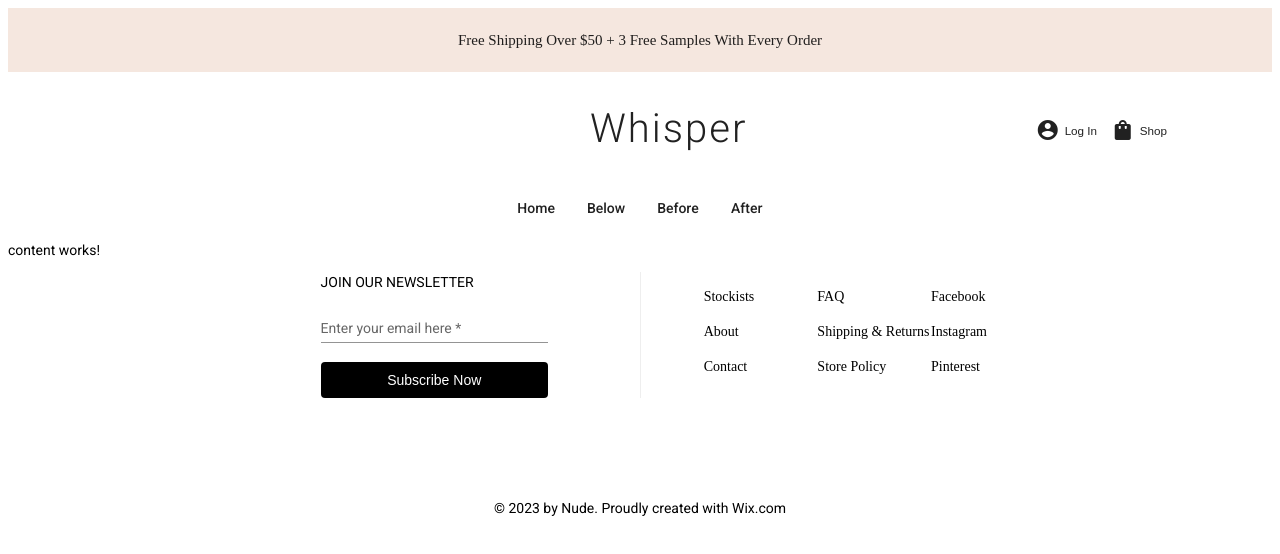
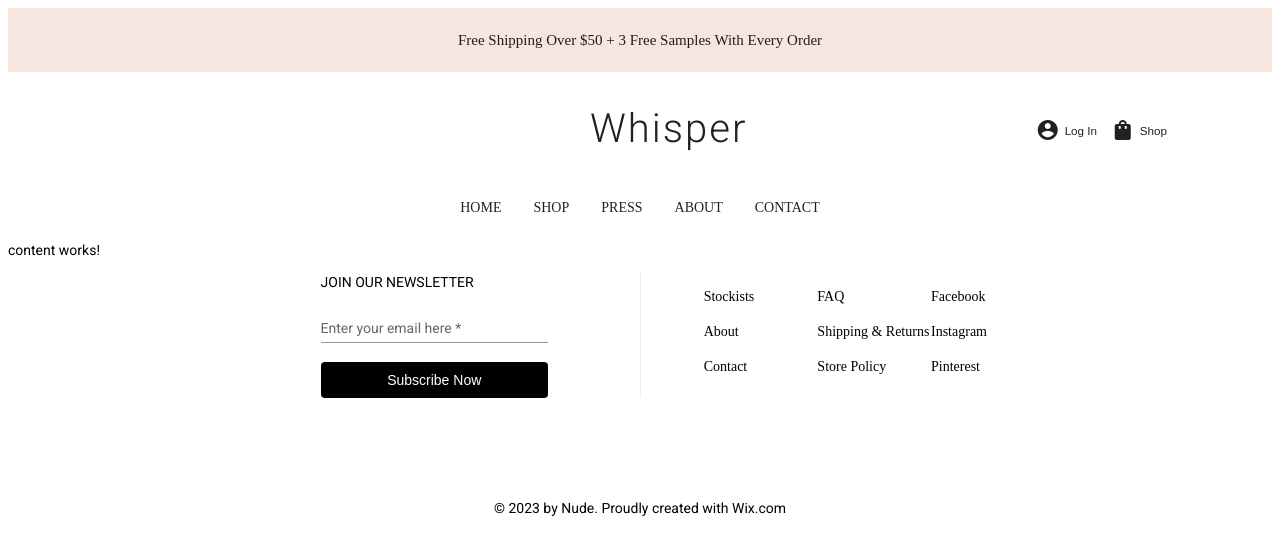
Before and after one commit to TUTUBIG/nude, an Angular app: page / in a window 1280 px wide. Shown: the top 554 px of the page. Built offline with nearby package versions, Linux system fonts and the light colour scheme.

Commit message:
header content

```diff
--- a/src/app/footer/footer.component.sass
+++ b/src/app/footer/footer.component.sass
@@ -20,7 +20,6 @@
         button:hover
           background-color: whitesmoke
           color: black
-          font-family: fantasy
 
   .hot-href
     width: calc(50vw)
--- a/src/app/header/header.component.html
+++ b/src/app/header/header.component.html
@@ -17,16 +17,15 @@
     </span>
 </mat-toolbar-row>
   <mat-toolbar-row class="tool-nav">
-    <a mat-flat-button disableRipple>Home</a>
-
-    <a mat-flat-button disableRipple [matMenuTriggerFor]="belowMenu">Below</a>
-    <mat-menu #belowMenu="matMenu" yPosition="below">
-      <a mat-menu-item disableRipple>Item 1</a>
-      <a mat-menu-item disableRipple>Item 2</a>
-    </mat-menu>
-
-    <a mat-flat-button disableRipple>Before</a>
-
-    <a mat-flat-button disableRipple>After</a>
+    <a mat-flat-button disableRipple>HOME</a>
+    <a mat-flat-button disableRipple [matMenuTriggerFor]="belowMenu">SHOP</a>
+    <a mat-flat-button disableRipple>PRESS</a>
+    <a mat-flat-button disableRipple>ABOUT</a>
+    <a mat-flat-button disableRipple>CONTACT</a>
   </mat-toolbar-row>
 </mat-toolbar>
+
+<mat-menu #belowMenu="matMenu" yPosition="below">
+  <a mat-menu-item disableRipple>Item 1</a>
+  <a mat-menu-item disableRipple>Item 2</a>
+</mat-menu>
--- a/src/app/header/header.component.sass
+++ b/src/app/header/header.component.sass
@@ -33,6 +33,7 @@ $primary-color: rgba(245 231 223)
   justify-content: center
   a
     background: transparent
+    font-family: cursive
   a:hover
     color: $primary-color
 
```
